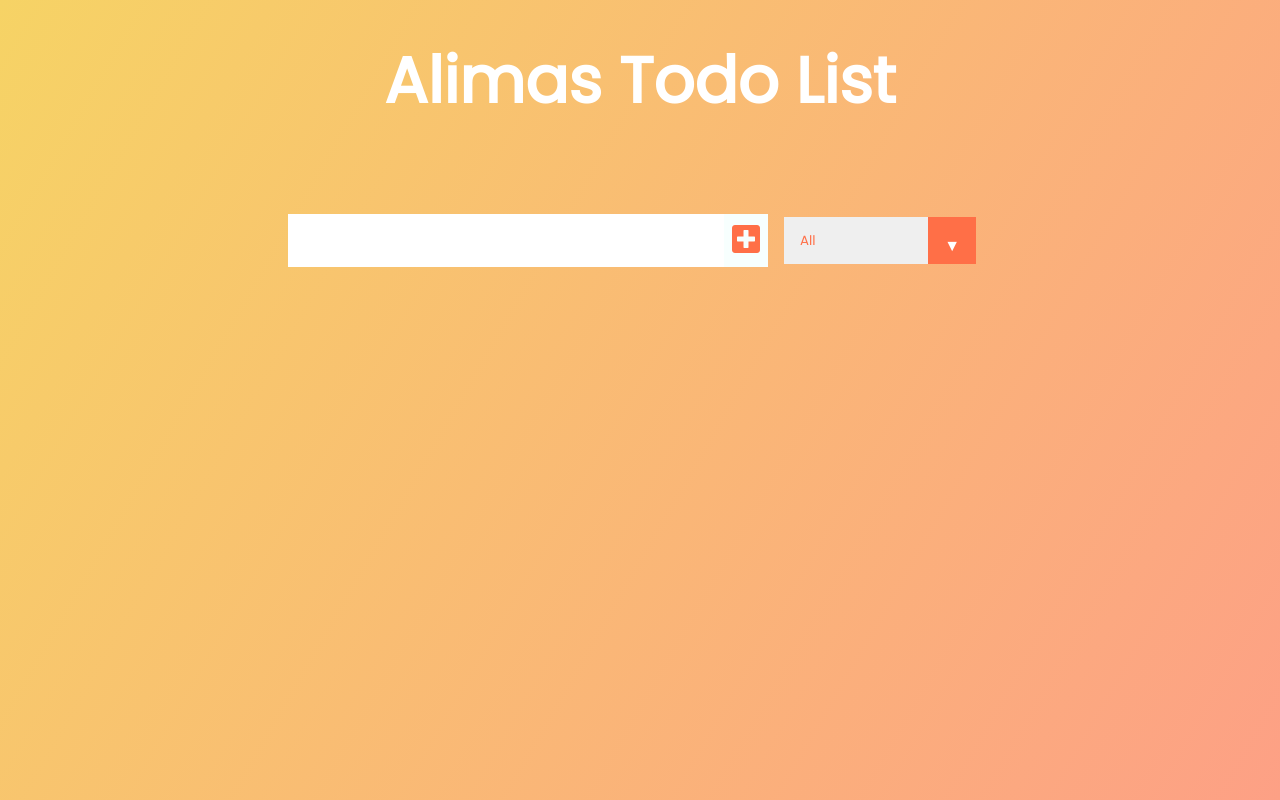
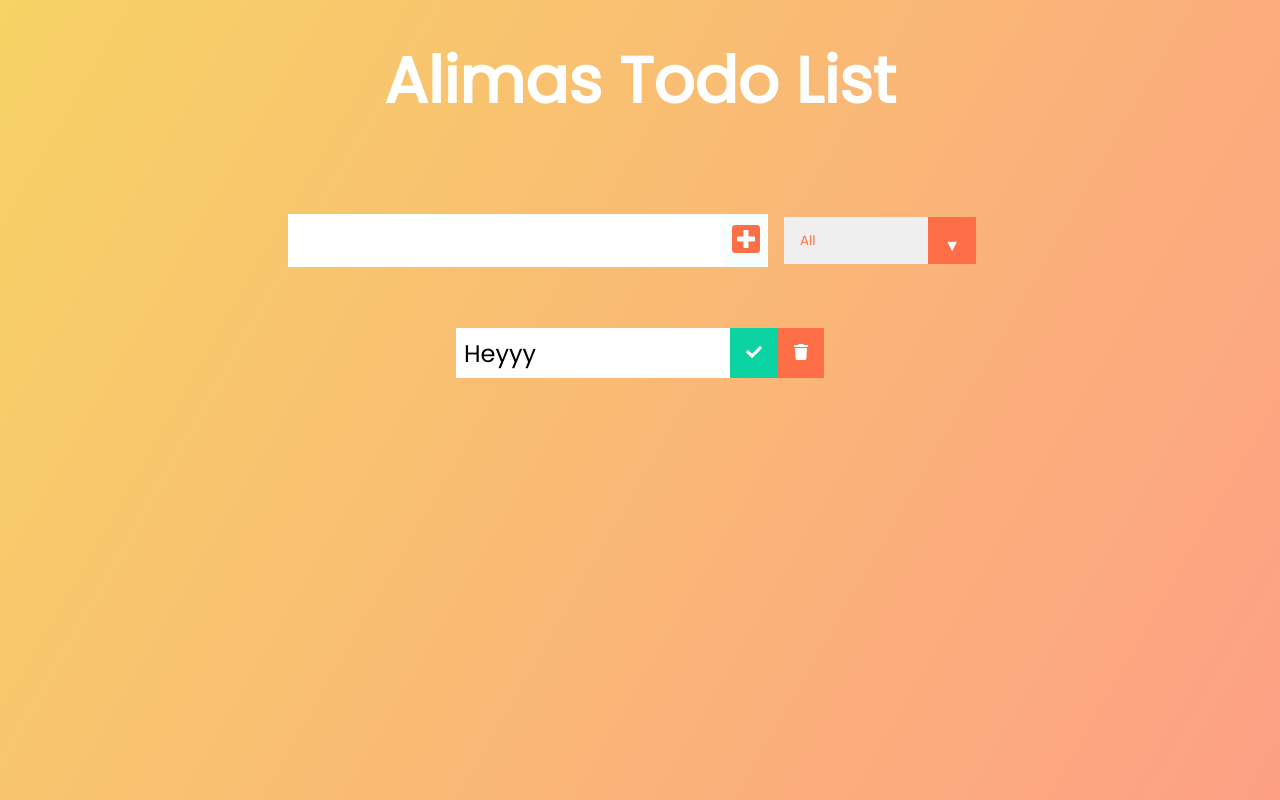
Before and after one commit to AndriusAlimas/todo-project, a React (Create React App) app: page / in a window 1280 px wide. Built offline with nearby package versions, Linux system fonts and the light colour scheme.

Commit message:
Added new component Todo so this will be list item component  of todos and we exported Todo element into Todo List component

```diff
--- /dev/null
+++ b/src/components/Todo.js
@@ -0,0 +1,16 @@
+import React from 'react'
+
+const Todo = () =>{
+    return(
+        <div className="todo">
+            <li className="todo-item">Heyyy</li>
+            <button className="complete-btn">
+                <i className="fas fa-check"></i>
+            </button>
+            <button className="trash-btn">
+                <i className="fas fa-trash"></i>
+            </button>
+        </div>
+    );
+}
+export default Todo;
--- a/src/components/TodoList.js
+++ b/src/components/TodoList.js
@@ -1,10 +1,14 @@
 import React from 'react'
-
+// import Components
+import Todo from './Todo';
 
 const TodoList = () => {
     return(
         <div className="todo-container">
-            <ul className="todo-list"></ul>
+            <ul className="todo-list">
+                <Todo />
+
+            </ul>
         </div>
     );
 }
```
